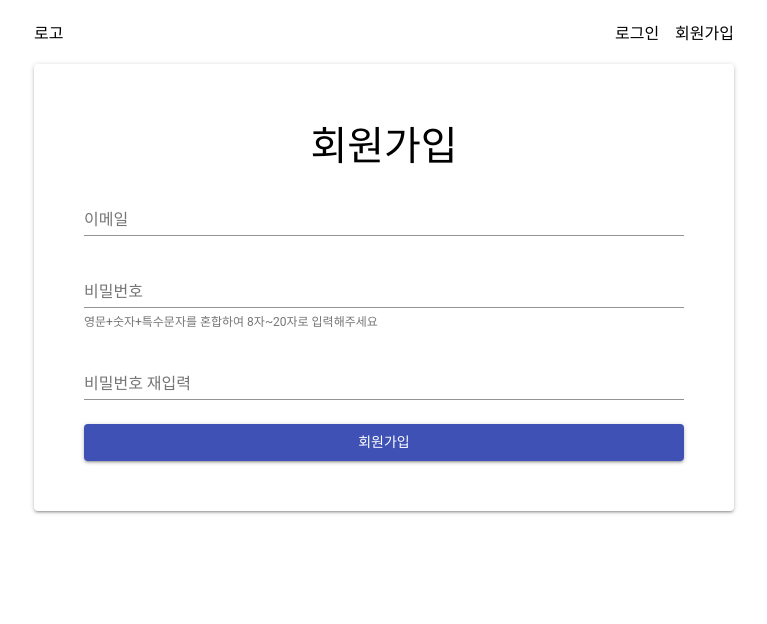
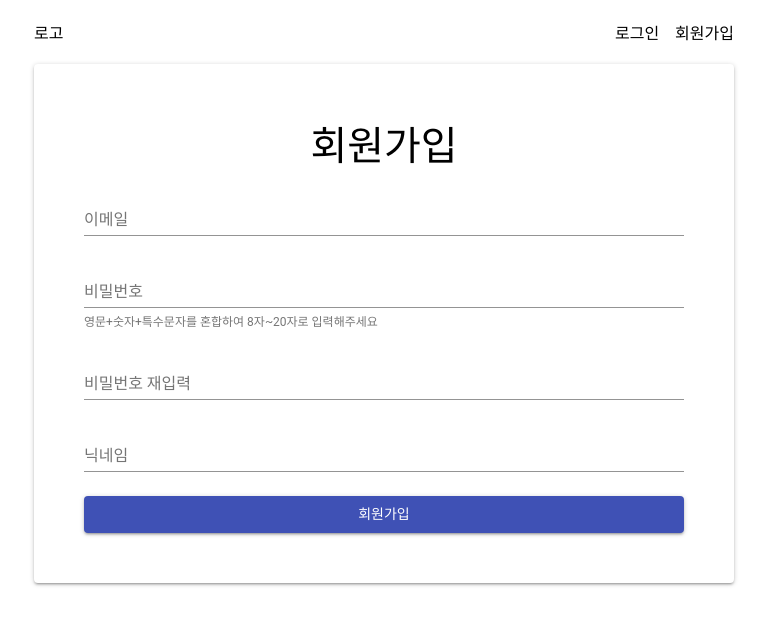
Before and after one commit to rival6821/react-board-front-end, a React (Create React App) app: page /join in a window 1280 px wide. Shown: the top 624 px of the page, without its empty margins (256-1023 px from the left). Built offline with nearby package versions, Linux system fonts and the light colour scheme.

Commit message:
중복검사 백엔드처리

```diff
--- a/src/components/Join/index.js
+++ b/src/components/Join/index.js
@@ -6,15 +6,20 @@ import Button from '@material-ui/core/Button';
 import classNames from 'classnames/bind';
 
 import styles from 'styles/common.scss';
+import Axios from 'axios';
 const cx = classNames.bind(styles);
 
 const Join = () => {
 	const [email, setEmail] = useState('');
 	const [emailChk, setEmailChk] = useState(true);
+	const [nickname, setNickname] = useState('');
+	const [nicknameChk, setNicknameChk] = useState(true);
 	const [password1, setPassword1] = useState('');
 	const [passwordChk1, setPasswordChk1] = useState(true);
 	const [password2, setPassword2] = useState('');
 	const [passwordChk2, setPasswordChk2] = useState(true);
+
+	const url = 'http://localhost:3100/';
 
 	// 이메일 정규식
 	const emailRule = /^[0-9a-zA-Z]([-_.]?[0-9a-zA-Z])*@[0-9a-zA-Z]([-_.]?[0-9a-zA-Z])*.[a-zA-Z]{2,3}$/i;
@@ -26,12 +31,42 @@ const Join = () => {
 			setEmailChk(true);
 			return;
 		}
-		// 중복검사 추가해야함
-		if (emailRule.test(email)) {
-			setEmailChk(true);
+
+		if (!emailRule.test(email)) {
+			setEmailChk(false);
 			return;
 		}
-		setEmailChk(false);
+
+		Axios.post(url + 'user/dupTest/', {
+			type: 'email',
+			data: email,
+		}).then(res => {
+			console.log(res);
+			if (res.data === 'ok') {
+				setEmailChk(true);
+			} else {
+				setEmailChk(false);
+			}
+		});
+	};
+
+	const nicknameTest = nickname => {
+		if (!nickname) {
+			setNicknameChk(true);
+			return;
+		}
+
+		Axios.post(url + 'user/dupTest/', {
+			type: 'nickname',
+			data: nickname,
+		}).then(res => {
+			console.log(res);
+			if (res.data === 'ok') {
+				setNicknameChk(true);
+			} else {
+				setNicknameChk(false);
+			}
+		});
 	};
 
 	const passwordTest = (pass, type) => {
@@ -101,6 +136,21 @@ const Join = () => {
 					}
 					error={passwordChk2 ? false : true}
 				/>
+				<TextField
+					id="nicknameInput"
+					margin="normal"
+					label="닉네임"
+					value={nickname}
+					onChange={e => {
+						nicknameTest(e.target.value);
+						setNickname(e.target.value);
+					}}
+					className={cx('textField')}
+					fullWidth
+					type="email"
+					helperText={nicknameChk ? '' : '중복된 닉네임입니다'}
+					error={nicknameChk ? false : true}
+				/>
 				<Button
 					fullWidth
 					color="primary"
```
